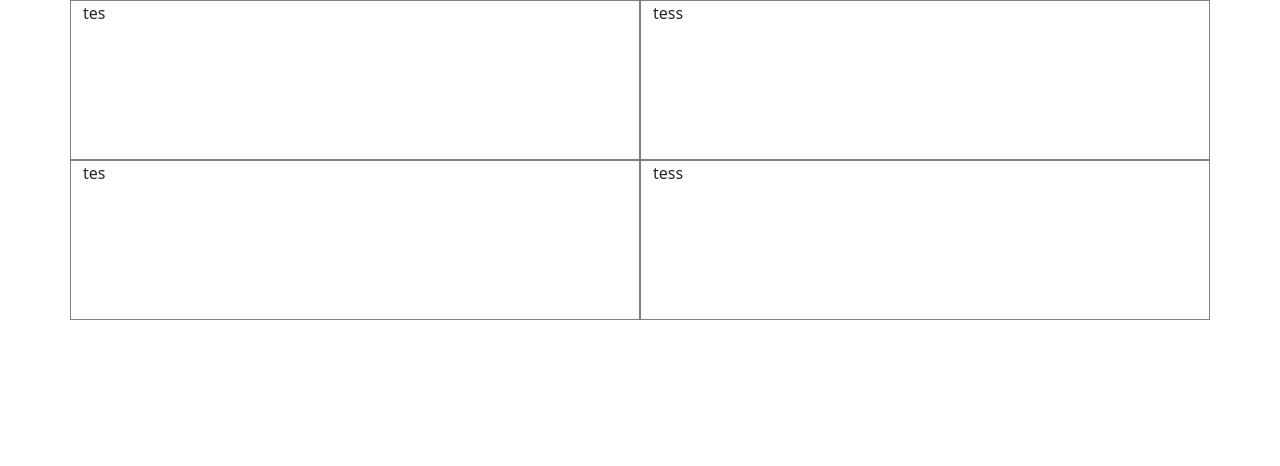
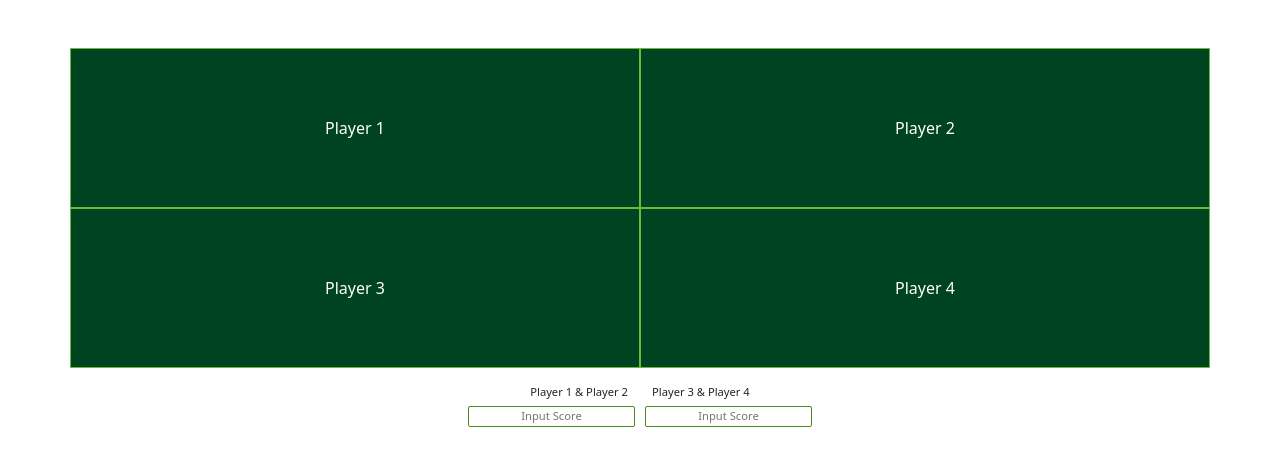
Before and after one commit to rogerando1/BadmintonQue-web, an Angular app: page / in a window 1280 px wide. Shown: the top 466 px of the page. Built offline with nearby package versions, Linux system fonts and the light colour scheme.

Commit message:
player score and css

```diff
--- a/src/app/app.component.css
+++ b/src/app/app.component.css
@@ -1,34 +1,144 @@
-@media (min-width: 349px){
-  .custom-container{
+.box{
+    color: white;
+    background-color:#004322;
+    border: solid 1px #71b93a;
+  }
+
+.team1{
+  font-size: 0.7rem;
+  text-align: end;
+}
+
+.team2{
+font-size: 0.7rem;
+  text-align: start;
+}
+
+.playerscore1{
+  font-size: 0.7rem;
+  text-align: end;
+  align-items: end;
+  padding: 5px;
+}
+
+.playerscore1 input{
+  font-size: 0.7rem;
+  text-align: center;
+  align-items: center;
+  outline: none;
+  border: 1px solid #428e22;
+  border-radius: 2px;
+}
+
+.playerscore2{
+  font-size: 0.7rem;
+  text-align: start;
+  align-items: start;
+  padding: 5px;
+}
+
+.playerscore2 input{
+  font-size: 0.7rem;
+  text-align: center;
+  align-items: center;
+  outline: none;
+  color: black;
+  border: 1px solid #428e22;
+  border-radius: 2px;
+}
+
+
+@media (max-width: 348px){
+.custom-container{
+    --bs-gutter-x: 1.5rem;
+    --bs-gutter-y: 0;
+    width: 100%;
+    padding-right: calc(var(--bs-gutter-x) * .5);
+    padding-left: calc(var(--bs-gutter-x) * .5);
+    margin-right: auto;
+    margin-left: auto;
     max-width: 320px;
   }
   .box{
-      border: solid 1px gray;
-      height: 12vh;
-      width: 15vh;
-    }
+    height: 12vh;
+    width: 15vh;
+  }
+}
+
+
+@media (min-width: 349px){
+  .custom-container{
+    --bs-gutter-x: 1.5rem;
+    --bs-gutter-y: 0;
+    width: 100%;
+    padding-right: calc(var(--bs-gutter-x) * .5);
+    padding-left: calc(var(--bs-gutter-x) * .5);
+    margin-right: auto;
+    margin-left: auto;
+    max-width: 320px;
+  }
+  .box{
+    height: 12vh;
+    width: 15vh;
+  }
 }
 @media (min-width: 567px) {
+  .custom-container{
+    --bs-gutter-x: 1.5rem;
+    --bs-gutter-y: 0;
+    width: 100%;
+    padding-right: calc(var(--bs-gutter-x) * .5);
+    padding-left: calc(var(--bs-gutter-x) * .5);
+    margin-right: auto;
+    margin-left: auto;
+    max-width: 540px;
+  }
   .box{
-    border: solid 1px gray;
     height: 20vh;
   }
 }
 @media (min-width: 768px) {
+  .custom-container{
+    --bs-gutter-x: 1.5rem;
+    --bs-gutter-y: 0;
+    width: 100%;
+    padding-right: calc(var(--bs-gutter-x) * .5);
+    padding-left: calc(var(--bs-gutter-x) * .5);
+    margin-right: auto;
+    margin-left: auto;
+    max-width: 720px;
+  }
   .box{
-    border: solid 1px gray;
     height: 20vh;
   }
 }
 @media (min-width: 992px) {
+  .custom-container{
+    --bs-gutter-x: 1.5rem;
+    --bs-gutter-y: 0;
+    width: 100%;
+    padding-right: calc(var(--bs-gutter-x) * .5);
+    padding-left: calc(var(--bs-gutter-x) * .5);
+    margin-right: auto;
+    margin-left: auto;
+    max-width: 960px;
+  }
   .box{
-    border: solid 1px gray;
     height: 20vh;
   }
 }
 @media (min-width: 1200px) {
+  .custom-container{
+    --bs-gutter-x: 1.5rem;
+    --bs-gutter-y: 0;
+    width: 100%;
+    padding-right: calc(var(--bs-gutter-x) * .5);
+    padding-left: calc(var(--bs-gutter-x) * .5);
+    margin-right: auto;
+    margin-left: auto;
+    max-width: 1140px;
+  }
   .box{
-    border: solid 1px gray;
     height: 20vh;
   }
 }
--- a/src/app/app.component.html
+++ b/src/app/app.component.html
@@ -1,18 +1,41 @@
-<div class="container">
-  <div class="row" id="court" >
-    <div class="col box">
-      tes
+<div class="custom-container">
+  <div class="main-court mt-5">
+    <div class="row " id="court" >
+      <div class="col box d-flex align-items-center justify-content-center">
+        Player 1
+      </div>
+      <div class="col box d-flex align-items-center justify-content-center">
+        Player 2
+      </div>
     </div>
-    <div class="col box">
-      tess
+    <div class="row" id="court" >
+      <div class="col box d-flex align-items-center justify-content-center">
+        Player 3
+      </div>
+      <div class="col box d-flex align-items-center justify-content-center">
+        Player 4
+      </div>
     </div>
   </div>
-  <div class="row" id="court" >
-    <div class="col box">
-      tes
+
+  <div class="score-board mt-3">
+    <div class="row">
+      <div class="col team1">
+        Player 1 & Player 2
+      </div>
+      <div class="col team2">
+        Player 3 & Player 4
+      </div>
     </div>
-    <div class="col box">
-      tess
+    <div class="row">
+      <div class="col playerscore1">
+        <input type="text" placeholder="Input Score">
+      </div>
+      <div class="col playerscore2">
+        <input type="text" placeholder="Input Score">
+      </div>
     </div>
   </div>
+
+
 </div>
```
